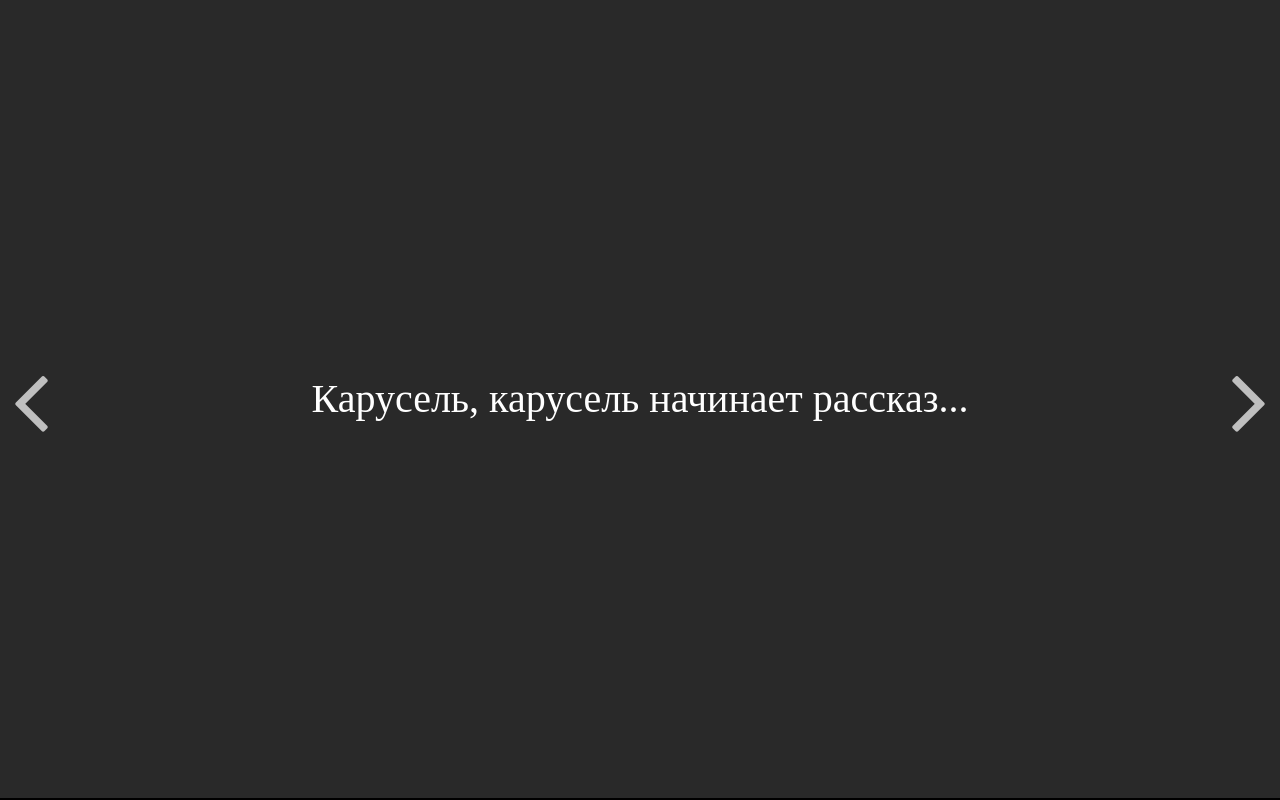
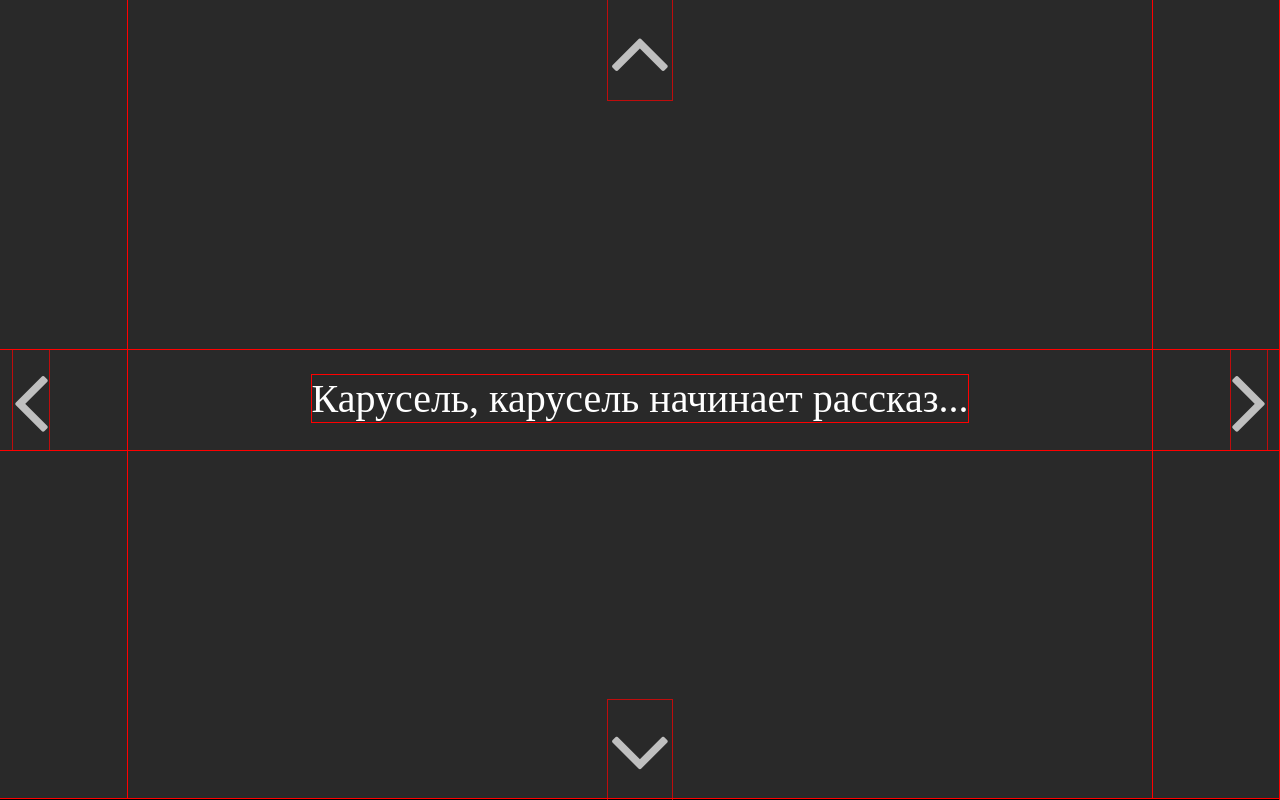
Before and after one commit to ps-fedorova/full-screen-carousel, a plain HTML site: page index.html in a window 1280 px wide. Drawn offline with Linux system fonts and the light colour scheme.

Commit message:
feat: add down up arrows

```diff
--- a/index.html
+++ b/index.html
@@ -37,9 +37,13 @@
 				</div>
 			</li>
 		</ul>
-		<div class="angles">
-			<i class="fa fa-angle-left"></i>
-			<i class="fa fa-angle-right"></i>
+		<div class="angles angles_up-down">
+			<i class="fa fa-angle-up" aria-hidden="true"></i>
+			<i class="fa fa-angle-down" aria-hidden="true"></i>
+		</div>
+		<div class="angles angles_left-right">
+			<i class="fa fa-angle-left" aria-hidden="true"></i>
+			<i class="fa fa-angle-right" aria-hidden="true"></i>
 		</div>
 	</div>
 	<script src="script.js"></script>
--- a/script.js
+++ b/script.js
@@ -5,6 +5,8 @@ const listElem = carousel.querySelectorAll('.carousel__item');
 
 const angleLeft = carousel.querySelector('.fa-angle-left');
 const angleRight = carousel.querySelector('.fa-angle-right')
+
+console.log(angleLeft);
 
 let width = 100; // ширина картинки
 let position = 0; // положение ленты прокрутки
--- a/style.css
+++ b/style.css
@@ -1,6 +1,6 @@
-/* * {
+* {
   outline: red 1px solid;
-} */
+}
 
 body {
   margin: 0;
@@ -71,13 +71,24 @@ body {
 }
 
 .angles {
+  display: flex;
+  justify-content: space-between;
+  position: absolute;
+  width: 100vw;
+}
+
+.angles_left-right {
   top: 50%;
   transform: translateY(-50%);
-  width: 100vw;
-  position: absolute;
 }
 
-[class*="fa-angle"] {
+.angles_up-down {
+  flex-direction: column;
+  height: 100vh;
+  align-items: center;
+}
+
+.fa {
   opacity: 0.7;
   color: white;
   font-size: 100px;
@@ -85,18 +96,16 @@ body {
   cursor: pointer;
 }
 
-[class*="fa-angle"]:hover {
+.fa:hover {
   opacity: 1;
 }
 
 .fa-angle-left {
   margin-left: 1vw;
-  float: left;
 }
 
 .fa-angle-right {
   margin-right: 1vw;
-  float: right;
 }
 
 .list {
```
